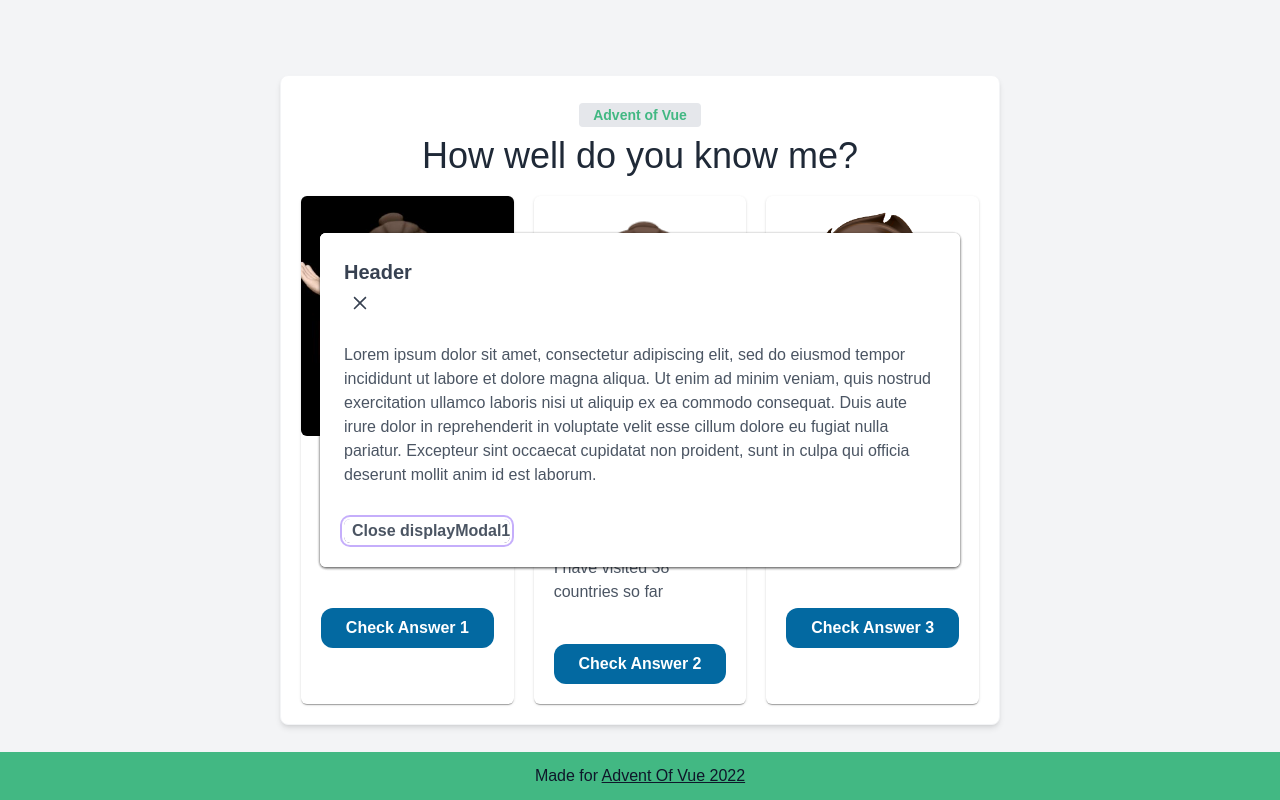
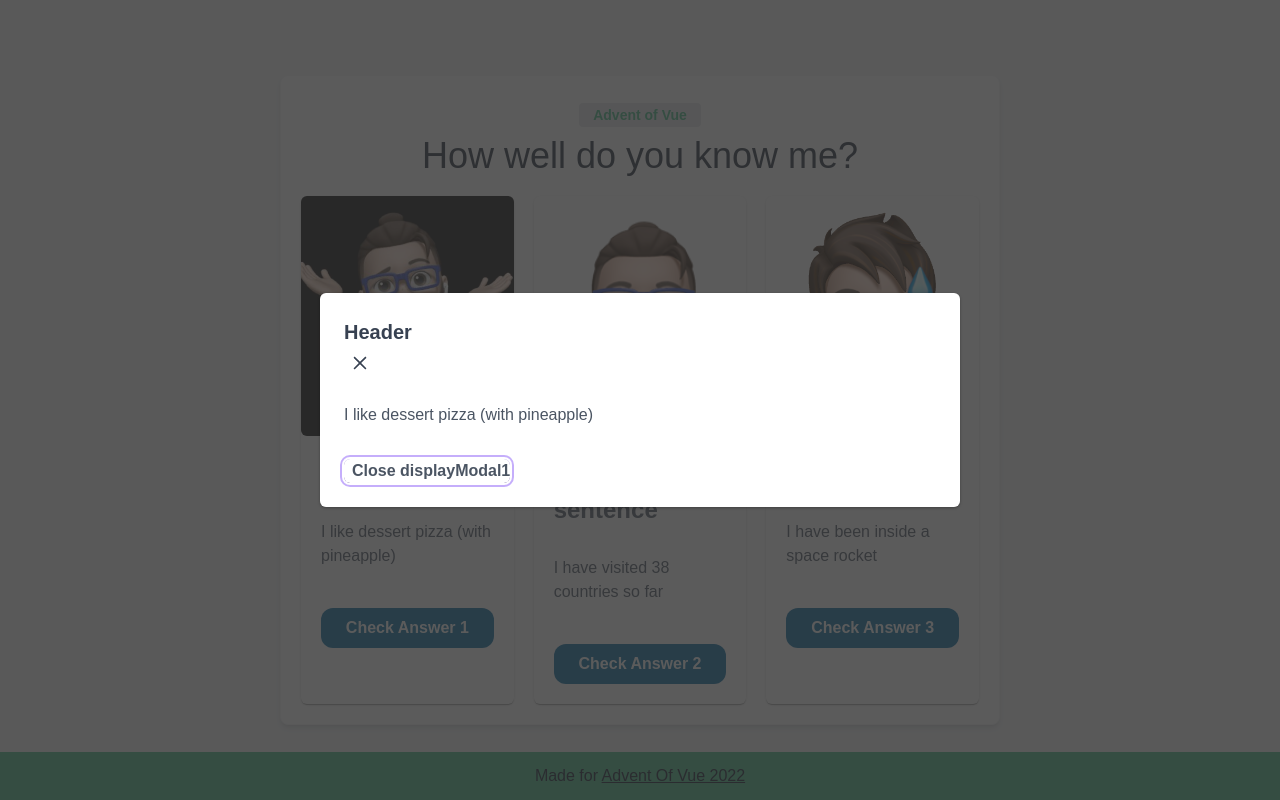
Before and after one commit to bo7owers/secret-santa-challenge, a Vue app: page / in a window 1280 px wide. Both pictures are taken after a click on the button "Check Answer 1". Built offline with nearby package versions, Linux system fonts and the light colour scheme; a web font is replaced by a local one.

Commit message:
Add dialog functionality inside MyCard

```diff
--- a/src/components/MyCard.vue
+++ b/src/components/MyCard.vue
@@ -1,6 +1,6 @@
 <script setup>
-import { useDialogStore } from '@/store/DialogStore.js'
-import { storeToRefs } from 'pinia'
+import { ref } from 'vue'
+
 const props = defineProps({
   imgSrc: { type: String, required: false },
   title: { type: String, required: true },
@@ -13,31 +13,21 @@ const props = defineProps({
 const imgURL = new URL(`../assets/imgs/${props.imgSrc}`, import.meta.url).href
 const altText = !props.alt === undefined ? props.alt : ''
 
-// state management
-
-const store = useDialogStore()
-
-const { displayModal1, displayModal2, displayModal3 } = storeToRefs(store)
-
-const { toggleModal1, toggleModal2, toggleModal3 } = store
+const thisModal = ref(false)
 
 const toggle = () => {
-  displayModal1.value = true
+  thisModal.value === false ? (thisModal.value = true) : (thisModal.value = false)
 }
 </script>
+
 <template>
   <Dialog
     header="Header"
-    v-model:visible="displayModal1"
+    v-model:visible="thisModal"
     :breakpoints="{ '960px': '75vw', '640px': '90vw' }"
     :style="{ width: '50vw' }"
   >
-    <p>
-      Lorem ipsum dolor sit amet, consectetur adipiscing elit, sed do eiusmod tempor incididunt ut labore et dolore
-      magna aliqua. Ut enim ad minim veniam, quis nostrud exercitation ullamco laboris nisi ut aliquip ex ea commodo
-      consequat. Duis aute irure dolor in reprehenderit in voluptate velit esse cillum dolore eu fugiat nulla pariatur.
-      Excepteur sint occaecat cupidatat non proident, sunt in culpa qui officia deserunt mollit anim id est laborum.
-    </p>
+    <p>{{ content }}</p>
     <template #footer>
       <Button :label="`Close ${props.modalNumber}`" icon="pi pi-check" autofocus />
     </template>
@@ -84,3 +74,14 @@ const toggle = () => {
   box-shadow: 0 0 0 2px #fff, 0 0 0 4px rgb(3 105 161), 0 1px 2px 0 black !important;
 }
 </style>
+
+<style>
+.p-dialog-mask::before {
+  content: '';
+  position: absolute;
+  background-color: #333;
+  width: 100vw;
+  height: 100vh;
+  opacity: 0.8;
+}
+</style>
--- a/src/pages/index.vue
+++ b/src/pages/index.vue
@@ -1,14 +1,6 @@
 <script setup>
 import AppHeader from '@/components/AppHeader.vue'
 import MyCard from '@/components/MyCard.vue'
-import { useDialogStore } from '@/store/DialogStore.js'
-import { storeToRefs } from 'pinia'
-
-// const router = useRouter()
-
-const store = useDialogStore()
-
-const { displayModal1, displayModal2, displayModal3 } = storeToRefs(store)
 </script>
 <template>
   <AppHeader>How well do you know me?</AppHeader>
@@ -21,24 +13,6 @@ const { displayModal1, displayModal2, displayModal3 } = storeToRefs(store)
       btnLabel="Check Answer 1"
       modalNumber="displayModal1"
     />
-    <!-- First Modal -->
-    <!-- <Dialog
-      header="Header"
-      v-model:visible="displayModal1"
-      :breakpoints="{ '960px': '75vw', '640px': '90vw' }"
-      :style="{ width: '50vw' }"
-    >
-      <p>
-        Lorem ipsum dolor sit amet, consectetur adipiscing elit, sed do eiusmod tempor incididunt ut labore et dolore
-        magna aliqua. Ut enim ad minim veniam, quis nostrud exercitation ullamco laboris nisi ut aliquip ex ea commodo
-        consequat. Duis aute irure dolor in reprehenderit in voluptate velit esse cillum dolore eu fugiat nulla
-        pariatur. Excepteur sint occaecat cupidatat non proident, sunt in culpa qui officia deserunt mollit anim id est
-        laborum.
-      </p>
-      <template #footer>
-        <Button label="Close modal 1" icon="pi pi-check" @click="toggle" autofocus />
-      </template>
-    </Dialog> -->
     <MyCard
       title="Second sentence"
       imgSrc="csps-7owers.png"
@@ -47,49 +21,13 @@ const { displayModal1, displayModal2, displayModal3 } = storeToRefs(store)
       btnLabel="Check Answer 2"
       modalNumber="displayModal2"
     />
-    <!-- Second Modal -->
-    <!-- <Dialog
-      header="Header"
-      v-model:visible="displayModal2"
-      :breakpoints="{ '960px': '75vw', '640px': '90vw' }"
-      :style="{ width: '50vw' }"
-    >
-      <p>
-        Lorem ipsum dolor sit amet, consectetur adipiscing elit, sed do eiusmod tempor incididunt ut labore et dolore
-        magna aliqua. Ut enim ad minim veniam, quis nostrud exercitation ullamco laboris nisi ut aliquip ex ea commodo
-        consequat. Duis aute irure dolor in reprehenderit in voluptate velit esse cillum dolore eu fugiat nulla
-        pariatur. Excepteur sint occaecat cupidatat non proident, sunt in culpa qui officia deserunt mollit anim id est
-        laborum.
-      </p>
-      <template #footer>
-        <Button label="Yes" icon="pi pi-check" @click="closeBasic" autofocus />
-      </template>
-    </Dialog> -->
     <MyCard
       title="Third sentence"
       imgSrc="animoji.png"
       alt="Old bo7owers animoji"
       content="I have been inside a space rocket"
       btnLabel="Check Answer 3"
-      modalNumber="displayModal1"
+      modalNumber="displayModal3"
     />
-    <!-- Third Modal -->
-    <!-- <Dialog
-      header="Header"
-      v-model:visible="displayModal3"
-      :breakpoints="{ '960px': '75vw', '640px': '90vw' }"
-      :style="{ width: '50vw' }"
-    >
-      <p>
-        Lorem ipsum dolor sit amet, consectetur adipiscing elit, sed do eiusmod tempor incididunt ut labore et dolore
-        magna aliqua. Ut enim ad minim veniam, quis nostrud exercitation ullamco laboris nisi ut aliquip ex ea commodo
-        consequat. Duis aute irure dolor in reprehenderit in voluptate velit esse cillum dolore eu fugiat nulla
-        pariatur. Excepteur sint occaecat cupidatat non proident, sunt in culpa qui officia deserunt mollit anim id est
-        laborum.
-      </p>
-      <template #footer>
-        <Button label="Yes" icon="pi pi-check" @click="closeBasic" autofocus />
-      </template>
-    </Dialog> -->
   </div>
 </template>
```
